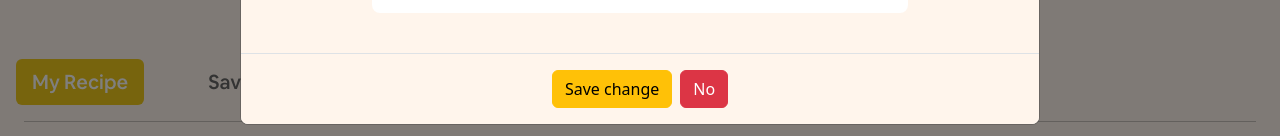
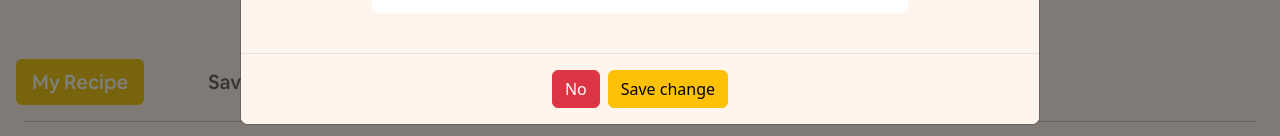
Before and after one commit to mikhaelkevin/fe-lets-cookin-app, a React (Create React App) app: page /profile in a window 1280 px wide. Both pictures are taken after a click on the button "Edit Profile". Shown: the part 542-678 px from the top of the page. Built offline with nearby package versions, Linux system fonts and the light colour scheme; grey boxes are pictures that could not be loaded.

Commit message:
style(profile): fix modal button position

```diff
--- a/src/components/atomics/user/DelRecipeModal.jsx
+++ b/src/components/atomics/user/DelRecipeModal.jsx
@@ -9,8 +9,8 @@ function DelRecipeModal({ show, closeModal }) {
         <h4>Are you sure want to delete this recipe?</h4>
       </Modal.Body>
       <Modal.Footer className="justify-content-center">
+        <Button onClick={closeModal} variant="danger">No</Button>
         <Button variant="warning">Yes</Button>
-        <Button onClick={closeModal} variant="danger">No</Button>
       </Modal.Footer>
     </Modal>
   );
--- a/src/components/atomics/user/ProfileModal.jsx
+++ b/src/components/atomics/user/ProfileModal.jsx
@@ -18,8 +18,8 @@ function ProfileModal(props) {
         {children}
       </Modal.Body>
       <Modal.Footer className="justify-content-center" style={{ backgroundColor: '#FFF5EC' }}>
+        <Button onClick={closeModal} variant="danger">No</Button>
         <Button variant="warning">Save change</Button>
-        <Button onClick={closeModal} variant="danger">No</Button>
       </Modal.Footer>
     </Modal>
   );
```
